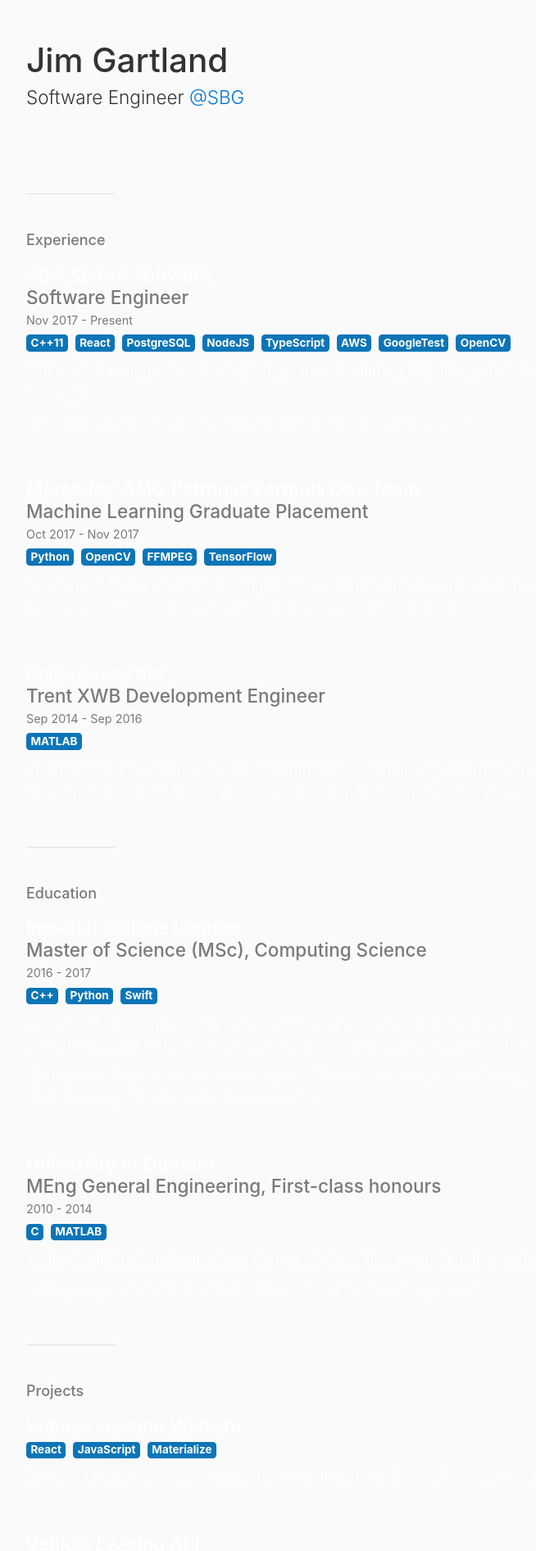
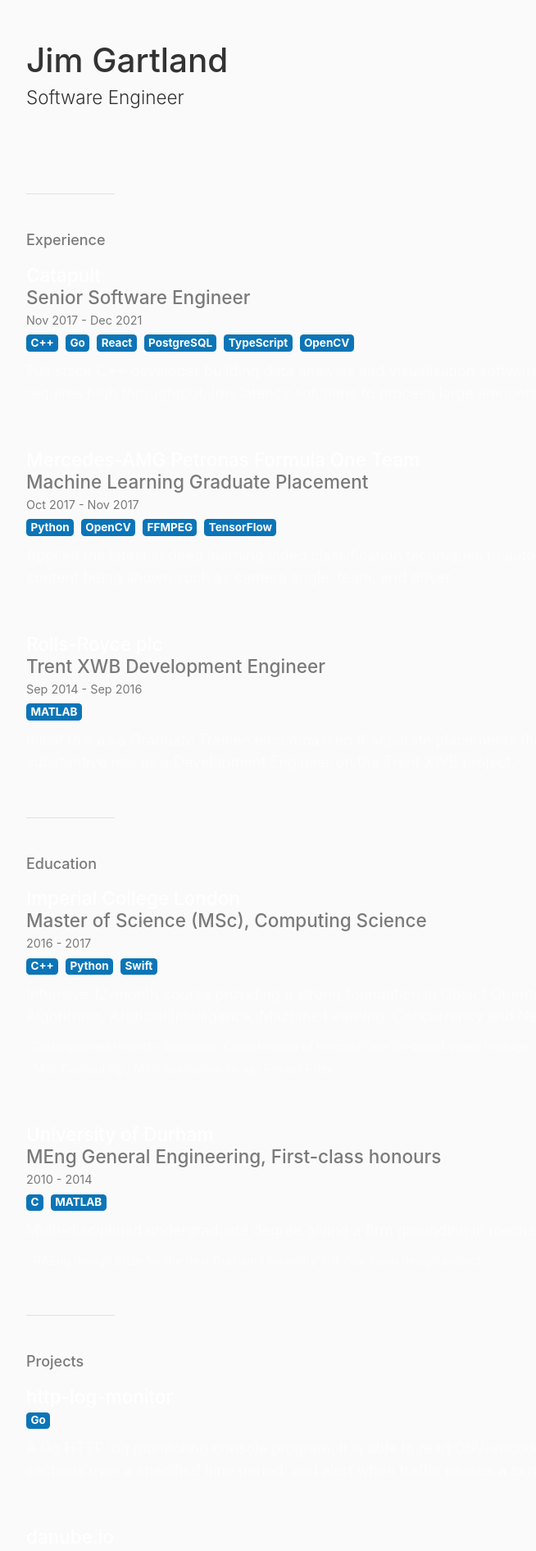
Before and after one commit to jim-og/danube.io, a React (Create React App) app: page / in a window 1280 px wide. Shown: the top 1892 px of the page at 82% size, without its empty margins (53-707 px from the left). Built offline with nearby package versions, Linux system fonts and the light colour scheme.

Commit message:
Update sections.

```diff
--- a/src/components/sections/Career.tsx
+++ b/src/components/sections/Career.tsx
@@ -7,22 +7,20 @@ const Career = () => {
       <h2>Experience</h2>
       <SectionItem
         {...{
-          header: 'SBG Sports Software',
-          subHeader: 'Software Engineer',
-          dates: 'Nov 2017 - Present',
-          paragraph: `Full stack developer for RaceWatch, an award winning fully integrated data analysis and visualisation software for elite motorsport strategy.`,
+          header: 'Catapult',
+          subHeader: 'Senior Software Engineer',
+          dates: 'Nov 2017 - Dec 2021',
+          paragraph: `Full stack C++ developer building data analysis and visualisation
+            software for elite motorsport strategy. This is a domain which requires high
+            throughtput, low latency solutions to process large amounts of data efficiently
+            to inform split-second decisions.`,
           badges: [
-            'C++11',
+            'C++',
+            'Go',
             'React',
             'PostgreSQL',
-            'NodeJS',
             'TypeScript',
-            'AWS',
-            'GoogleTest',
             'OpenCV',
-          ],
-          awards: [
-            'Yahoo! Sports Technology Awards 2019 - Best Technology for Elite Performance',
           ],
         }}
       />
--- a/src/components/sections/Header.tsx
+++ b/src/components/sections/Header.tsx
@@ -8,7 +8,7 @@ const Header = () => {
           <a href="/">Jim Gartland</a>
         </h1>
         <p className="lead">
-          Software Engineer <a href="https://sbgsportssoftware.com/">@SBG</a>
+          Software Engineer
         </p>
 
         <div className="links">
--- a/src/components/sections/Projects.tsx
+++ b/src/components/sections/Projects.tsx
@@ -7,38 +7,15 @@ const Projects = () => {
       <h2>Projects</h2>
       <SectionItem
         {...{
-          header: 'Vehicle Leasing Website',
-          paragraph: `Frontend for a vehicle leasing web application using React,
-            React Hooks for state management, and Materialize for styling.`,
-          badges: ['React', 'JavaScript', 'Materialize'],
+          header: 'http-log-monitor',
+          paragraph: `A Go HTTP log monitoring console program. It is able to read CSV-encoded
+            HTTP access logs, display the most popular endpoint sections over a specified time
+            period, and alert when traffic passes a certain threshold across a given time
+            period.`,
+          badges: ['Go'],
           links: [
             {
-              link: '/',
-              icon: 'fas fa-link',
-              title: 'View live',
-            },
-            {
-              link: '/',
-              icon: 'fab fa-github',
-              title: 'View on GitHub',
-            },
-          ],
-        }}
-      />
-      <SectionItem
-        {...{
-          header: 'Vehicle Leasing API',
-          paragraph:
-            'Backend API for a vehicle leasing web application using Express and NodeJS.',
-          badges: ['Express', 'NodeJS'],
-          links: [
-            {
-              link: '/',
-              icon: 'fas fa-link',
-              title: 'View live',
-            },
-            {
-              link: '/',
+              link: 'https://github.com/jim-og/http-log-monitor',
               icon: 'fab fa-github',
               title: 'View on GitHub',
             },
@@ -52,6 +29,11 @@ const Projects = () => {
           badges: ['React', 'TypeScript', 'Bootstrap'],
           links: [
             {
+              link: '/',
+              icon: 'fas fa-link',
+              title: 'View live',
+            },
+            {
               link: 'https://github.com/jim-og/danube.io',
               icon: 'fab fa-github',
               title: 'View on GitHub',
```
